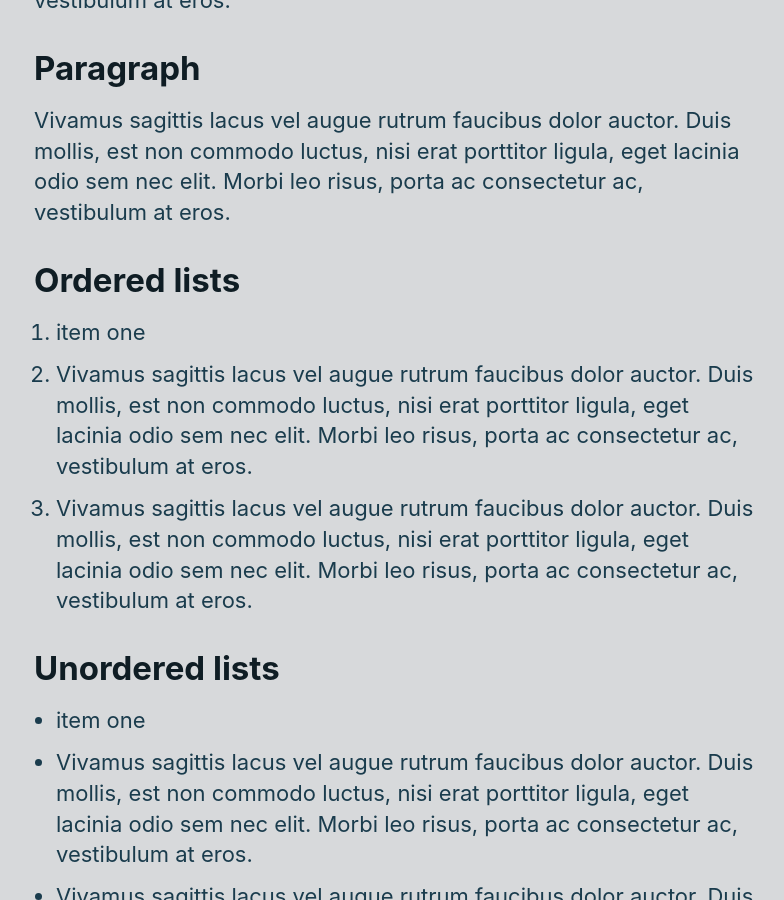
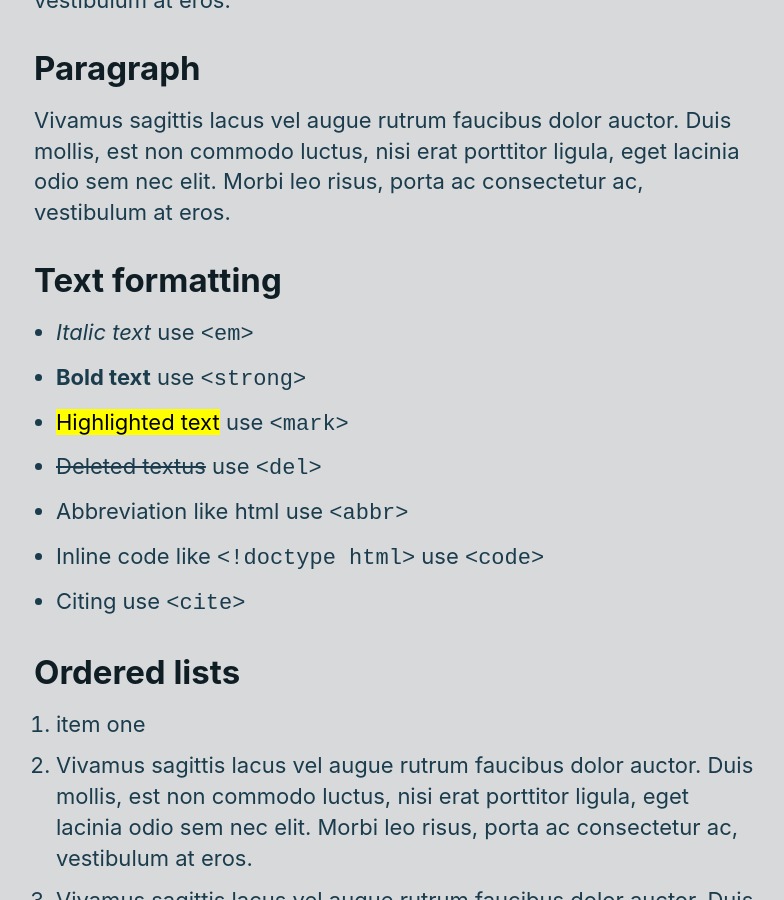
Before and after one commit to aflim/golb, a Jekyll site: the page built from styleguide.md, in a window 1280 px wide and 900 px high, scrolled down 397 px. Shown: the whole window, without its empty margins (246-1030 px from the left). Built offline with Jekyll 4.4.1, drawn with Linux system fonts in a browser that asks for light colours.

Commit message:
Update styleguide.md

```diff
--- a/styleguide.md
+++ b/styleguide.md
@@ -10,6 +10,15 @@ Vivamus sagittis lacus vel augue rutrum faucibus dolor auctor. Duis mollis, est
 
 ## Paragraph
 Vivamus sagittis lacus vel augue rutrum faucibus dolor auctor. Duis mollis, est non commodo luctus, nisi erat porttitor ligula, eget lacinia odio sem nec elit. Morbi leo risus, porta ac consectetur ac, vestibulum at eros.
+
+## Text formatting
+* *Italic text* use `<em>`
+* **Bold text** use `<strong>`
+* <mark>Highlighted text</mark> use `<mark>`
+* ~~Deleted textus~~ use `<del>`
+* Abbreviation like <abbr>html</abbr> use `<abbr>`
+* Inline code like `<!doctype html>` use `<code>`
+* Citing use `<cite>`
 
 ## Ordered lists
 1. item one
```
